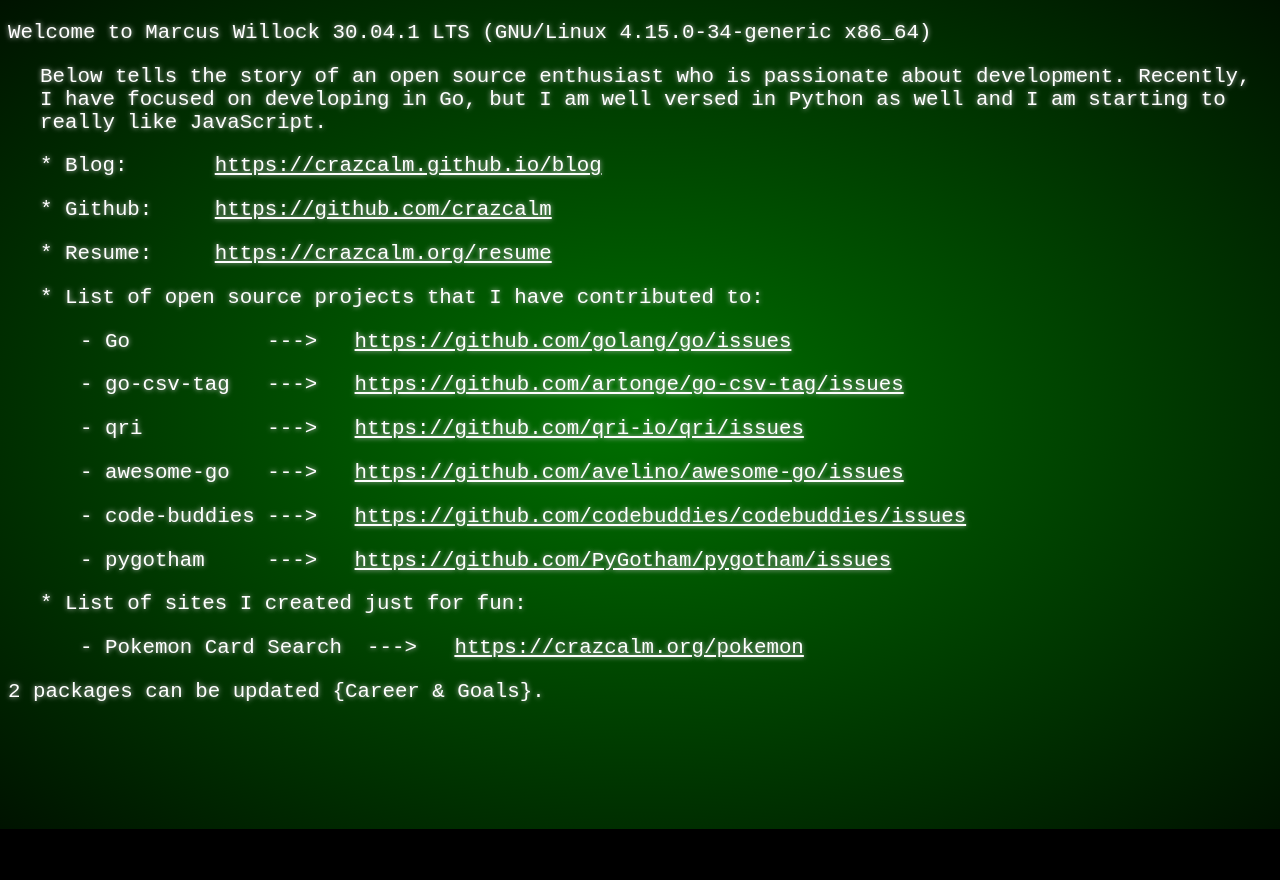
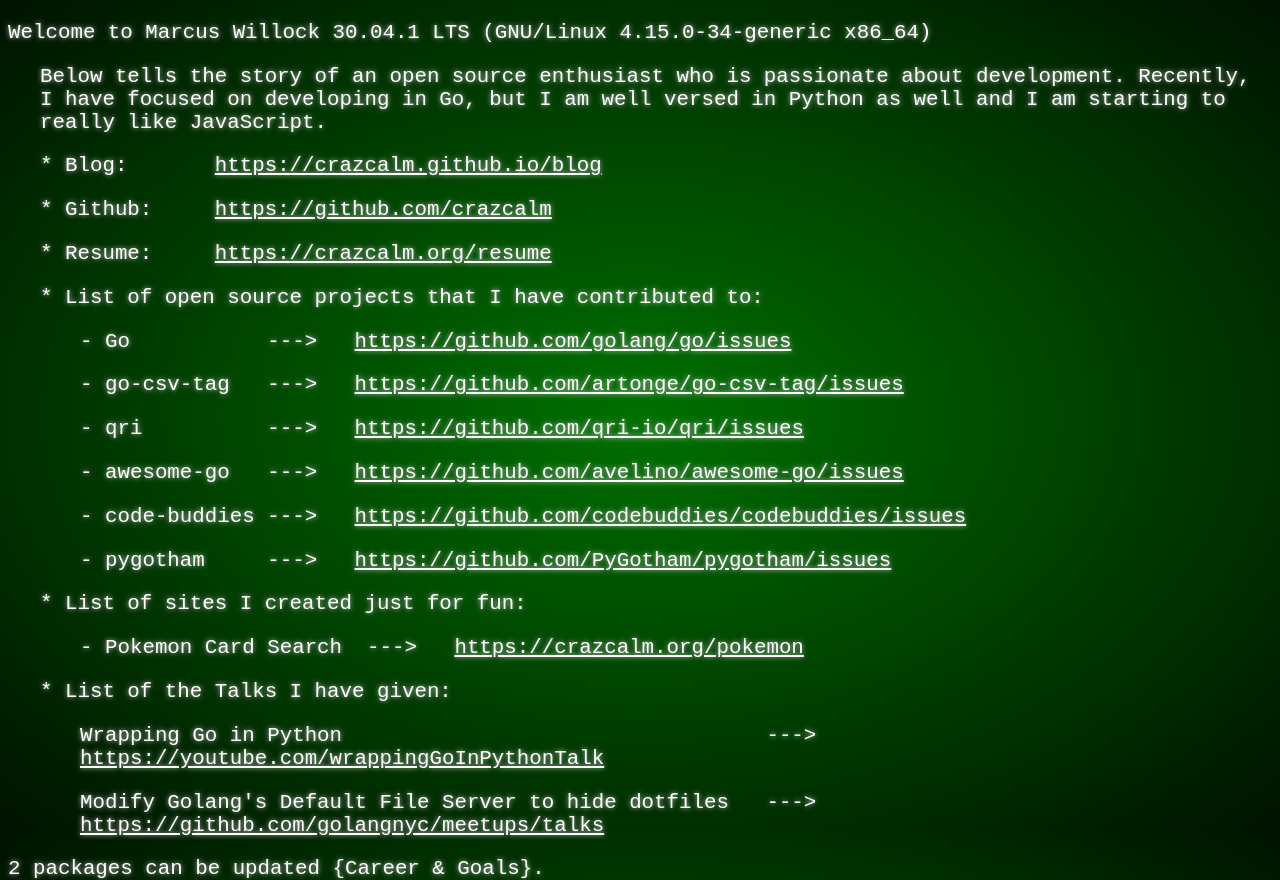
Before and after one commit to crazcalm/personal-site, a plain HTML site: page templates/personal_website.html in a window 1280 px wide. Before the commit the page ends 829 px from the top, so only its background shows below. Drawn offline with Linux system fonts and the light colour scheme; files that its build step writes are made by us from their sources.

Commit message:
Add talks I have given section

```diff
--- a/templates/personal_website.html
+++ b/templates/personal_website.html
@@ -14,7 +14,7 @@
 
      <pre>* Blog:       <a href="https://crazcalm.github.io/blog/">https://crazcalm.github.io/blog</a></pre>
      <pre>* Github:     <a href="https://github.com/crazcalm">https://github.com/crazcalm</a></pre>
-     <pre>* Resume:     <a href="/resume.pdf">https://crazcalm.org/resume</a></pre>
+     <pre>* Resume:     <a href="/static/files/resume.pdf">https://crazcalm.org/resume</a></pre>
 
      <p>* List of open source projects that I have contributed to:</p>
      <ul>
@@ -29,6 +29,11 @@
      <ul>
       <li><pre>- Pokemon Card Search  --->   <a href="/pokemon">https://crazcalm.org/pokemon</a></pre></li>
      </ul>
+     <p>* List of the Talks I have given:</p>
+     <ul>
+      <li><pre>Wrapping Go in Python                                  --->   <a href="https://www.youtube.com/watch?v=6v6OZXk2E_w">https://youtube.com/wrappingGoInPythonTalk</a></pre></li>
+      <li><pre>Modify Golang's Default File Server to hide dotfiles   --->   <a href="https://github.com/golangnyc/meetups/blob/master/talks/serve_it.pdf">https://github.com/golangnyc/meetups/talks</a></pre></li>
+     </ul>
     </div>
     <p>2 packages can be updated {Career & Goals}. </p>
   </body>
```
